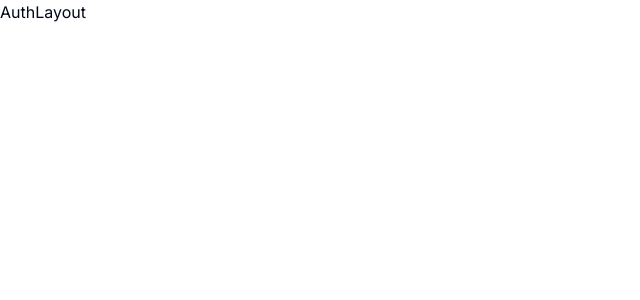
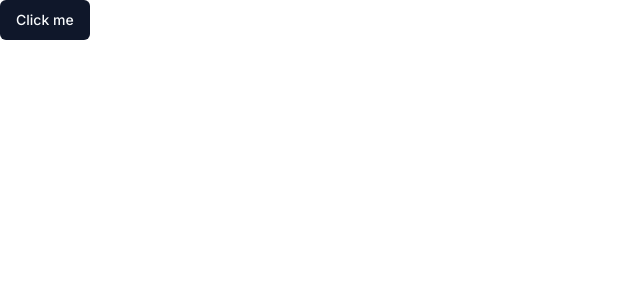
Before and after one commit to Tega96/Alx_Portfolio_Project, a React (Vite) app in the folder Snapgram/: page /sign-up in a window 1280 px wide. Shown: the top 300 px of the page, without its empty margins (0-640 px from the left). Built offline with nearby package versions, Linux system fonts and the light colour scheme.

Commit message:
install button form shadcn, import button to form, modify AuthLayout

```diff
--- a/Snapgram/package.json
+++ b/Snapgram/package.json
@@ -10,6 +10,7 @@
     "preview": "vite preview"
   },
   "dependencies": {
+    "@radix-ui/react-slot": "^1.1.1",
     "class-variance-authority": "^0.7.1",
     "clsx": "^2.1.1",
     "lucide-react": "^0.469.0",
--- a/Snapgram/src/_auth/AuthLayout.tsx
+++ b/Snapgram/src/_auth/AuthLayout.tsx
@@ -1,8 +1,20 @@
-import React from 'react'
+import { Outlet, Navigate } from 'react-router-dom';
 
 const AuthLayout = () => {
+    const isAuthenticated = false;
+
   return (
-    <div>AuthLayout</div>
+    <>
+        {isAuthenticated ? (
+            <Navigate to="/" />
+        ) : (
+            <>
+                <section>
+                    <Outlet />
+                </section>
+            </>
+        )}
+    </>
   )
 }
 
--- a/Snapgram/src/_auth/form/SignupForm.tsx
+++ b/Snapgram/src/_auth/form/SignupForm.tsx
@@ -1,8 +1,10 @@
-import React from 'react';
+import { Button } from "@/components/ui/button"
 
 const SignupForm = () => {
   return (
-    <div>SignupForm</div>
+    <div>
+      <Button>Click me</Button>
+    </div>
   )
 }
 
--- /dev/null
+++ b/Snapgram/src/components/ui/button.tsx
@@ -0,0 +1,56 @@
+import * as React from "react"
+import { Slot } from "@radix-ui/react-slot"
+import { cva, type VariantProps } from "class-variance-authority"
+
+import { cn } from "@/lib/utils"
+
+const buttonVariants = cva(
+  "inline-flex items-center justify-center gap-2 whitespace-nowrap rounded-md text-sm font-medium ring-offset-background transition-colors focus-visible:outline-none focus-visible:ring-2 focus-visible:ring-ring focus-visible:ring-offset-2 disabled:pointer-events-none disabled:opacity-50 [&_svg]:pointer-events-none [&_svg]:size-4 [&_svg]:shrink-0",
+  {
+    variants: {
+      variant: {
+        default: "bg-primary text-primary-foreground hover:bg-primary/90",
+        destructive:
+          "bg-destructive text-destructive-foreground hover:bg-destructive/90",
+        outline:
+          "border border-input bg-background hover:bg-accent hover:text-accent-foreground",
+        secondary:
+          "bg-secondary text-secondary-foreground hover:bg-secondary/80",
+        ghost: "hover:bg-accent hover:text-accent-foreground",
+        link: "text-primary underline-offset-4 hover:underline",
+      },
+      size: {
+        default: "h-10 px-4 py-2",
+        sm: "h-9 rounded-md px-3",
+        lg: "h-11 rounded-md px-8",
+        icon: "h-10 w-10",
+      },
+    },
+    defaultVariants: {
+      variant: "default",
+      size: "default",
+    },
+  }
+)
+
+export interface ButtonProps
+  extends React.ButtonHTMLAttributes<HTMLButtonElement>,
+    VariantProps<typeof buttonVariants> {
+  asChild?: boolean
+}
+
+const Button = React.forwardRef<HTMLButtonElement, ButtonProps>(
+  ({ className, variant, size, asChild = false, ...props }, ref) => {
+    const Comp = asChild ? Slot : "button"
+    return (
+      <Comp
+        className={cn(buttonVariants({ variant, size, className }))}
+        ref={ref}
+        {...props}
+      />
+    )
+  }
+)
+Button.displayName = "Button"
+
+export { Button, buttonVariants }
```
Also changed, not shown: 2 other files (tests, documents, lock files or other folders).
